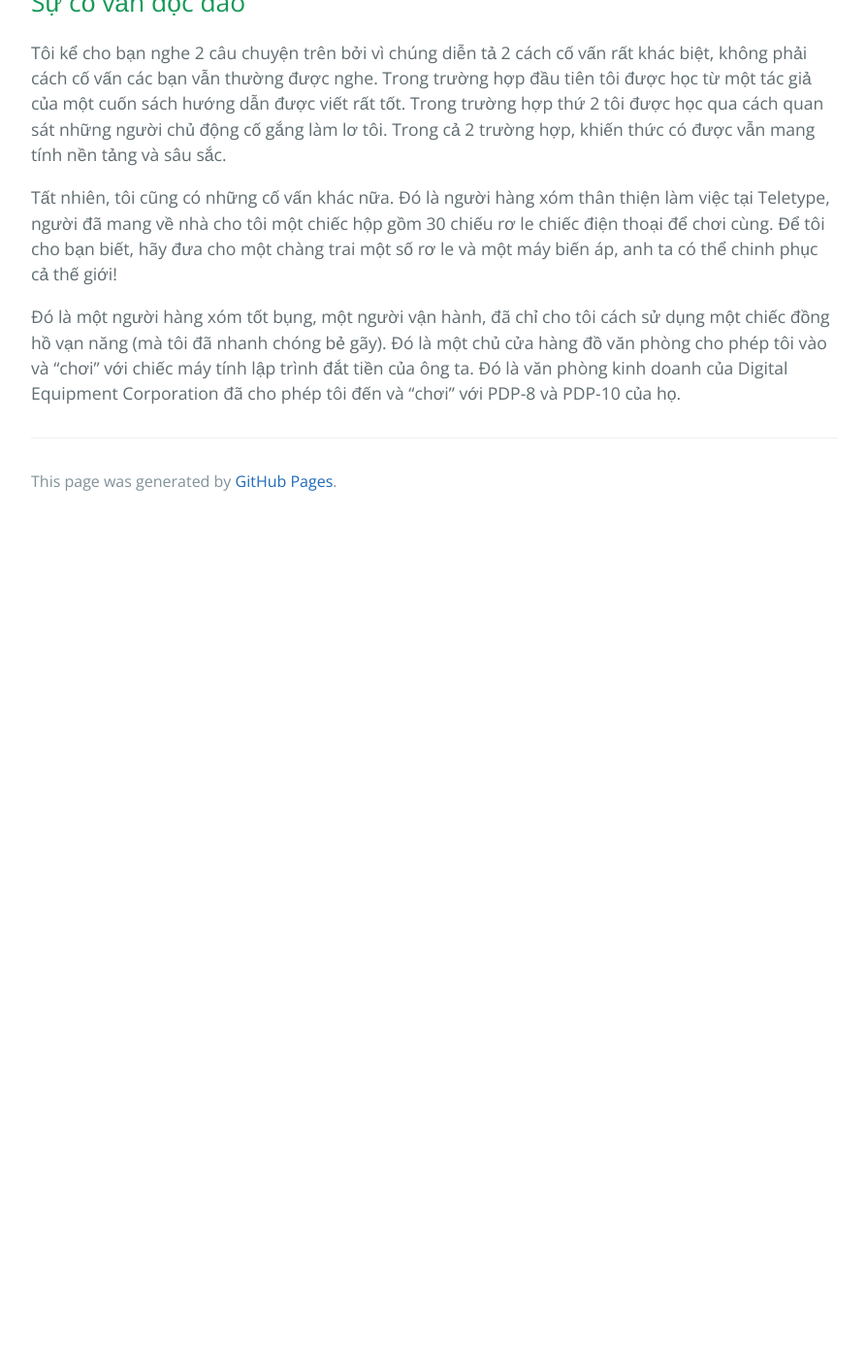
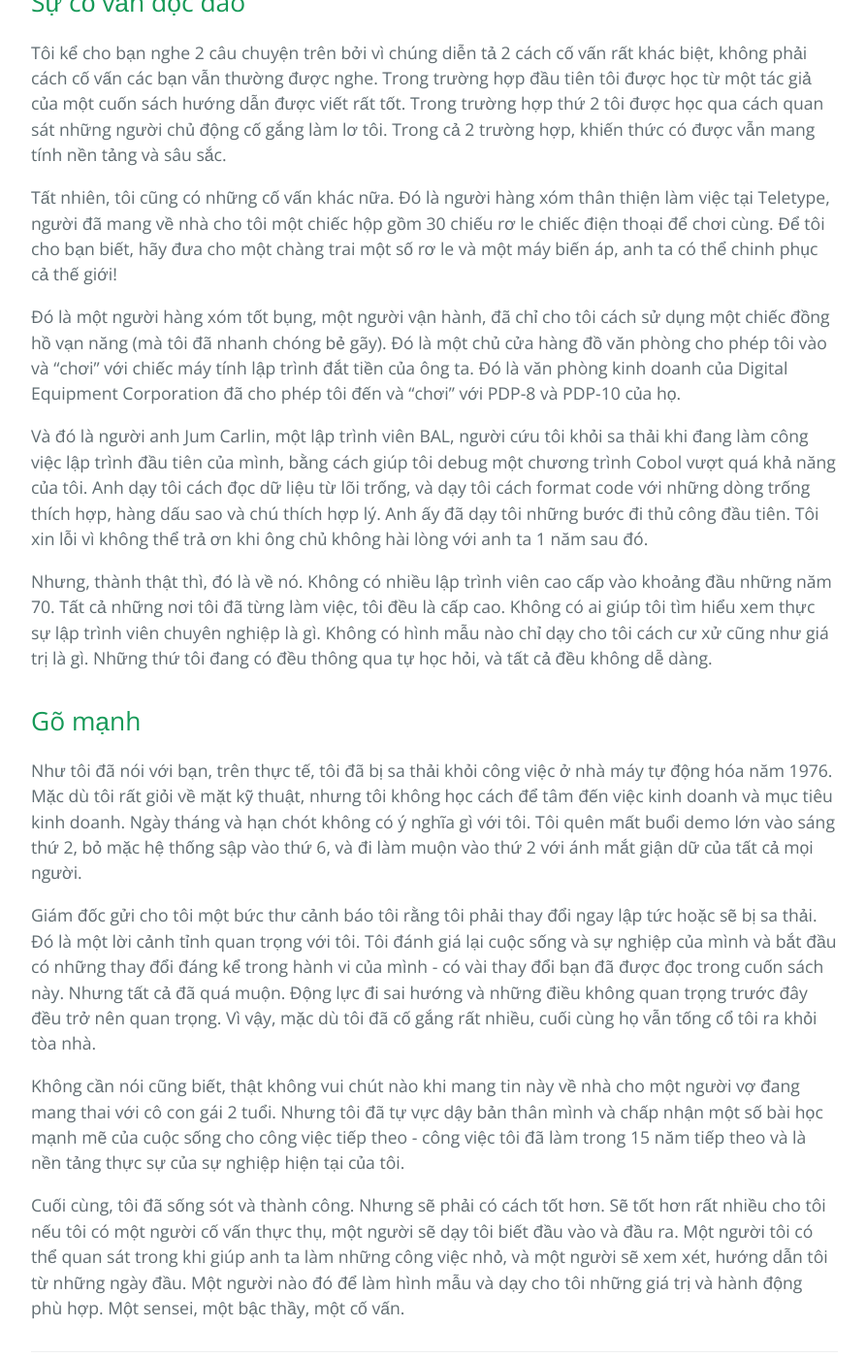
Before and after one commit to HaiBV/haibv.github.io, a Jekyll site: the page built from clean-coder/chapter-14-mentoring-apprenticeship-and-craftsmanship.md, in a window 1280 px wide and 1400 px high, scrolled down 4694 px. Shown: the whole window at 97% size, without its empty margins (192-1085 px from the left). Built offline with Jekyll 4.4.1, drawn with Linux system fonts in a browser that asks for light colours; our own code applies the rules of GitHub Pages for plain Markdown files; before the commit the page ends 5234 px from its top, so only the background shows below that.

Commit message:
Update The Clean Coder - Chapter 14 Mentoring, Apprenticeship, and Craftsmanship

```diff
--- a/clean-coder/chapter-14-mentoring-apprenticeship-and-craftsmanship.md
+++ b/clean-coder/chapter-14-mentoring-apprenticeship-and-craftsmanship.md
@@ -93,3 +93,17 @@ Tôi kể cho bạn nghe 2 câu chuyện trên bởi vì chúng diễn tả 2 c
 Tất nhiên, tôi cũng có những cố vấn khác nữa. Đó là người hàng xóm thân thiện làm việc tại Teletype, người đã mang về nhà cho tôi một chiếc hộp gồm 30 chiếu rơ le chiếc điện thoại để chơi cùng. Để tôi cho bạn biết, hãy đưa cho một chàng trai một số rơ le và một máy biến áp, anh ta có thể chinh phục cả thế giới!
 
 Đó là một người hàng xóm tốt bụng, một người vận hành, đã chỉ cho tôi cách sử dụng một chiếc đồng hồ vạn năng (mà tôi đã nhanh chóng bẻ gãy). Đó là một chủ cửa hàng đồ văn phòng cho phép tôi vào và "chơi" với chiếc máy tính lập trình đắt tiền của ông ta. Đó là văn phòng kinh doanh của Digital Equipment Corporation đã cho phép tôi đến và "chơi" với PDP-8 và PDP-10 của họ.
+
+Và đó là người anh Jum Carlin, một lập trình viên BAL, người cứu tôi khỏi sa thải khi đang làm công việc lập trình đầu tiên của mình, bằng cách giúp tôi debug một chương trình Cobol vượt quá khả năng của tôi. Anh dạy tôi cách đọc dữ liệu từ lõi trống, và dạy tôi cách format code với những dòng trống thích hợp, hàng dấu sao và chú thích hợp lý. Anh ấy đã dạy tôi những bước đi thủ công đầu tiên. Tôi xin lỗi vì không thể trả ơn khi ông chủ không hài lòng với anh ta 1 năm sau đó.
+
+Nhưng, thành thật thì, đó là về nó. Không có nhiều lập trình viên cao cấp vào khoảng đầu những năm 70. Tất cả những nơi tôi đã từng làm việc, tôi đều là cấp cao. Không có ai giúp tôi tìm hiểu xem thực sự lập trình viên chuyên nghiệp là gì. Không có hình mẫu nào chỉ dạy cho tôi cách cư xử cũng như giá trị là gì. Những thứ tôi đang có đều thông qua tự học hỏi, và tất cả đều không dễ dàng.
+
+## Gõ mạnh
+
+Như tôi đã nói với bạn, trên thực tế, tôi đã bị sa thải khỏi công việc ở nhà máy tự động hóa năm 1976. Mặc dù tôi rất giỏi về mặt kỹ thuật, nhưng tôi không học cách để tâm đến việc kinh doanh và mục tiêu kinh doanh. Ngày tháng và hạn chót không có ý nghĩa gì với tôi. Tôi quên mất buổi demo lớn vào sáng thứ 2, bỏ mặc hệ thống sập vào thứ 6, và đi làm muộn vào thứ 2 với ánh mắt giận dữ của tất cả mọi người.
+
+Giám đốc gửi cho tôi một bức thư cảnh báo tôi rằng tôi phải thay đổi ngay lập tức hoặc sẽ bị sa thải. Đó là một lời cảnh tỉnh quan trọng với tôi. Tôi đánh giá lại cuộc sống và sự nghiệp của mình và bắt đầu có những thay đổi đáng kể trong hành vi của mình - có vài thay đổi bạn đã được đọc trong cuốn sách này. Nhưng tất cả đã quá muộn. Động lực đi sai hướng và những điều không quan trọng trước đây đều trở nên quan trọng. Vì vậy, mặc dù tôi đã cố gắng rất nhiều, cuối cùng họ vẫn tống cổ tôi ra khỏi tòa nhà.
+
+Không cần nói cũng biết, thật không vui chút nào khi mang tin này về nhà cho một người vợ đang mang thai với cô con gái 2 tuổi. Nhưng tôi đã tự vực dậy bản thân mình và chấp nhận một số bài học mạnh mẽ của cuộc sống cho công việc tiếp theo - công việc tôi đã làm trong 15 năm tiếp theo và là nền tảng thực sự của sự nghiệp hiện tại của tôi.
+
+Cuối cùng, tôi đã sống sót và thành công. Nhưng sẽ phải có cách tốt hơn. Sẽ tốt hơn rất nhiều cho tôi nếu tôi có một người cố vấn thực thụ, một người sẽ dạy tôi biết đầu vào và đầu ra. Một người tôi có thể quan sát trong khi giúp anh ta làm những công việc nhỏ, và một người sẽ xem xét, hướng dẫn tôi từ những ngày đầu. Một người nào đó để làm hình mẫu và dạy cho tôi những giá trị và hành động phù hợp. Một sensei, một bậc thầy, một cố vấn.
```
